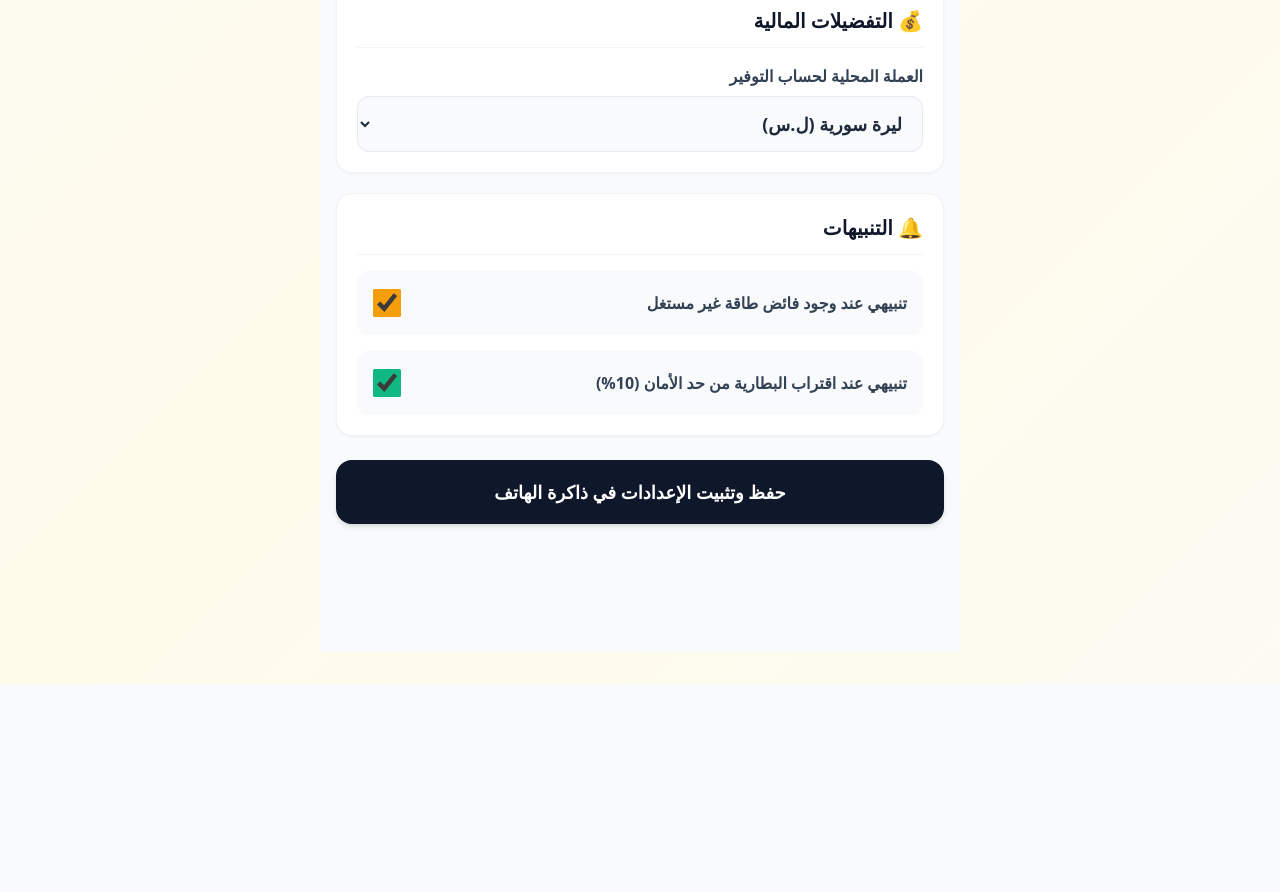
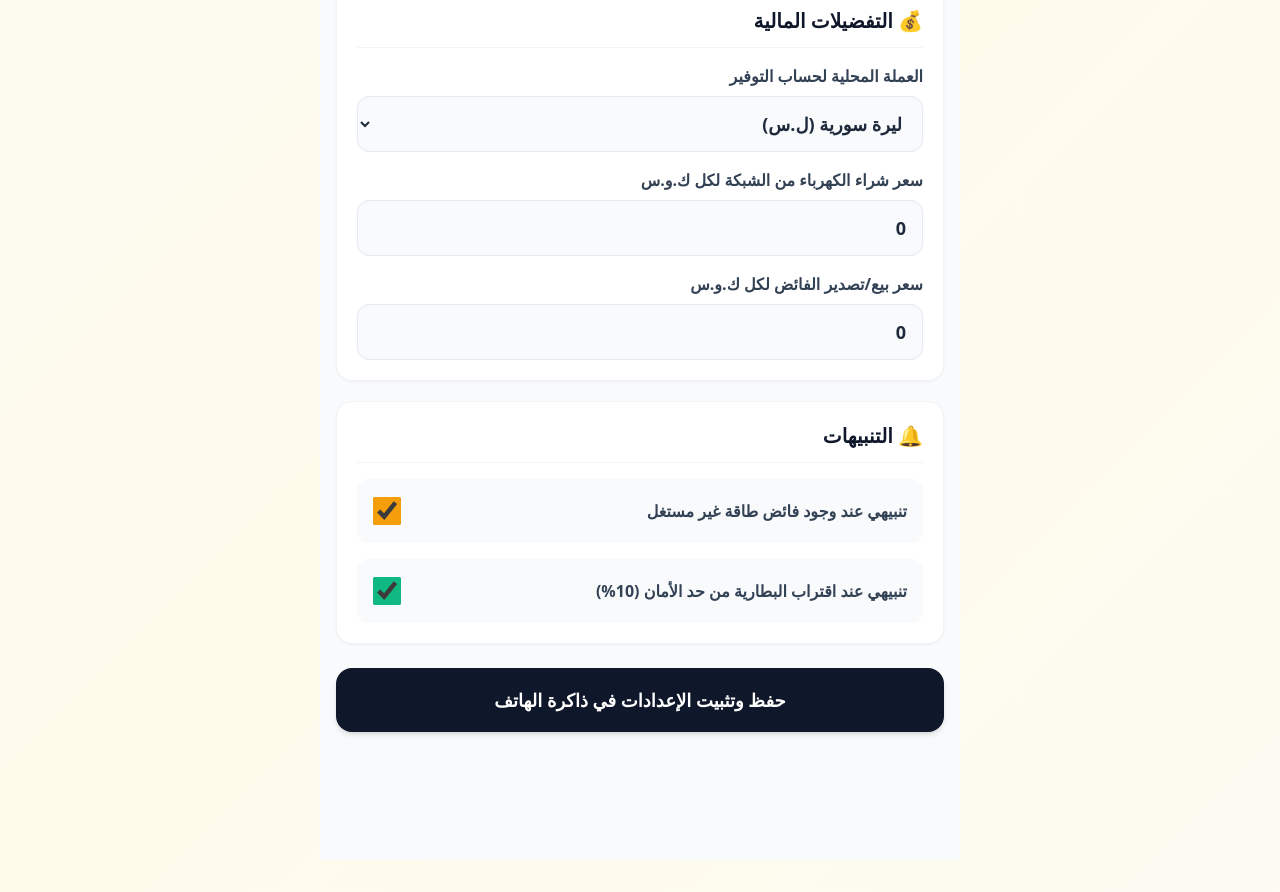
Before and after one commit to mahmoudbir-glitch/Shamsak, a Next.js app: page /settings in a window 1280 px wide. Shown: the part 1289-2181 px from the top of the page. Before the commit the page ends 1973 px from the top, so only its background shows below. Built offline with nearby package versions, Linux system fonts and the light colour scheme.

Commit message:
feat: add configurable energy tariffs for finance analytics

```diff
--- a/src/app/settings/page.tsx
+++ b/src/app/settings/page.tsx
@@ -9,6 +9,8 @@ export default function SettingsPage() {
   const [panelCapacity, setPanelCapacity] = useState(6);
   const [batteryCapacity, setBatteryCapacity] = useState(4800);
   const [currency, setCurrency] = useState("ل.س");
+  const [gridTariff, setGridTariff] = useState(0);
+  const [exportTariff, setExportTariff] = useState(0);
   const [notifySurplus, setNotifySurplus] = useState(true);
   const [notifyLowBattery, setNotifyLowBattery] = useState(true);
   const [inverterModel, setInverterModel] = useState<InverterModel>("Felicity");
@@ -24,6 +26,8 @@ export default function SettingsPage() {
       panels: localStorage.getItem("shamsak_panel_capacity"),
       battery: localStorage.getItem("shamsak_battery_capacity"),
       currency: localStorage.getItem("shamsak_currency"),
+      gridTariff: localStorage.getItem("shamsak_grid_tariff"),
+      exportTariff: localStorage.getItem("shamsak_export_tariff"),
       model: localStorage.getItem("shamsak_inverter_model"),
       protocol: localStorage.getItem("shamsak_protocol"),
       address: localStorage.getItem("shamsak_inverter_address"),
@@ -33,6 +37,8 @@ export default function SettingsPage() {
     if (saved.panels) setPanelCapacity(Number(saved.panels));
     if (saved.battery) setBatteryCapacity(Number(saved.battery));
     if (saved.currency) setCurrency(saved.currency);
+    if (saved.gridTariff) setGridTariff(Number(saved.gridTariff));
+    if (saved.exportTariff) setExportTariff(Number(saved.exportTariff));
     if (saved.model) setInverterModel(saved.model as InverterModel);
     if (saved.protocol) setProtocol(saved.protocol as Protocol);
     if (saved.address) setInverterAddress(saved.address);
@@ -44,6 +50,8 @@ export default function SettingsPage() {
     localStorage.setItem("shamsak_panel_capacity", String(panelCapacity));
     localStorage.setItem("shamsak_battery_capacity", String(batteryCapacity));
     localStorage.setItem("shamsak_currency", currency);
+    localStorage.setItem("shamsak_grid_tariff", String(gridTariff));
+    localStorage.setItem("shamsak_export_tariff", String(exportTariff));
     localStorage.setItem("shamsak_inverter_model", inverterModel);
     localStorage.setItem("shamsak_protocol", protocol);
     localStorage.setItem("shamsak_inverter_address", inverterAddress);
@@ -140,6 +148,14 @@ export default function SettingsPage() {
             <option value="ل.س">ليرة سورية (ل.س)</option><option value="USD">دولار أمريكي ($)</option><option value="LBP">ليرة لبنانية (L.B.P)</option>
           </select>
         </div>
+        <div className="space-y-2">
+          <label className="text-base font-semibold text-slate-700">سعر شراء الكهرباء من الشبكة لكل ك.و.س</label>
+          <input type="number" min="0" value={gridTariff} onChange={(e) => setGridTariff(Number(e.target.value))} className={inputClass} />
+        </div>
+        <div className="space-y-2">
+          <label className="text-base font-semibold text-slate-700">سعر بيع/تصدير الفائض لكل ك.و.س</label>
+          <input type="number" min="0" value={exportTariff} onChange={(e) => setExportTariff(Number(e.target.value))} className={inputClass} />
+        </div>
       </div>
 
       <div className="mb-6 space-y-4 rounded-2xl border border-slate-100 bg-white p-5 shadow-sm">
```
